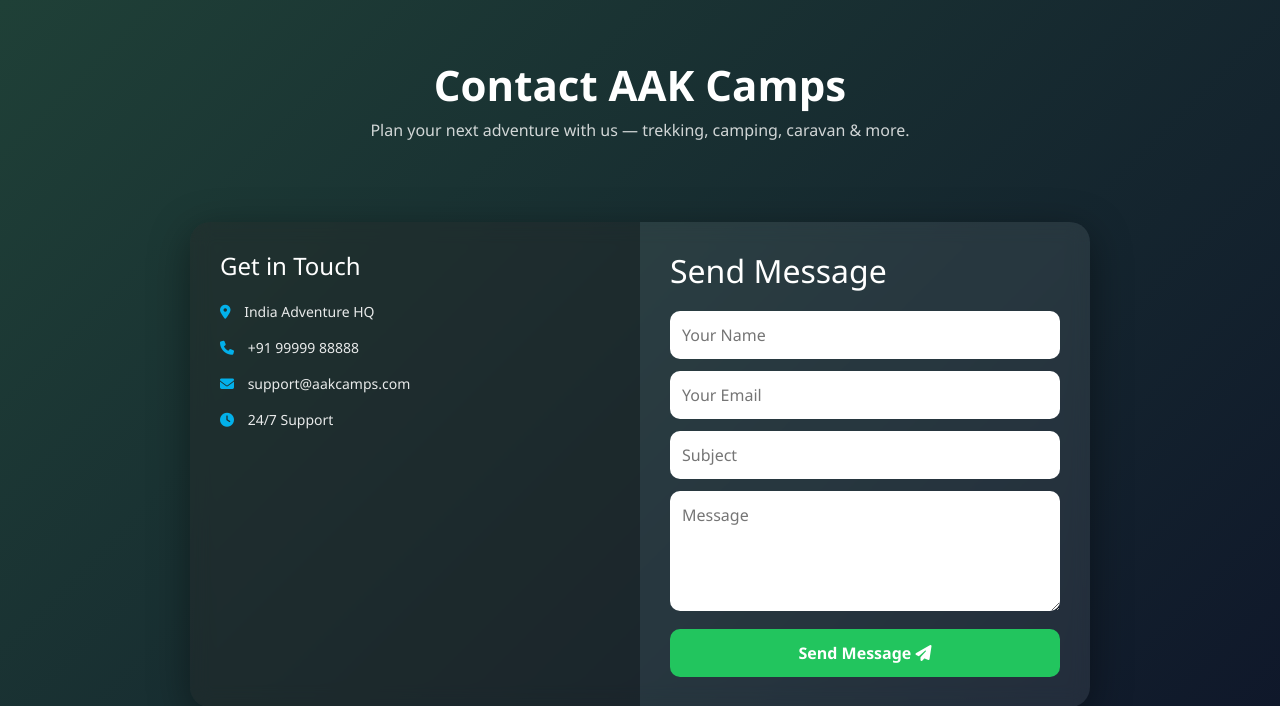
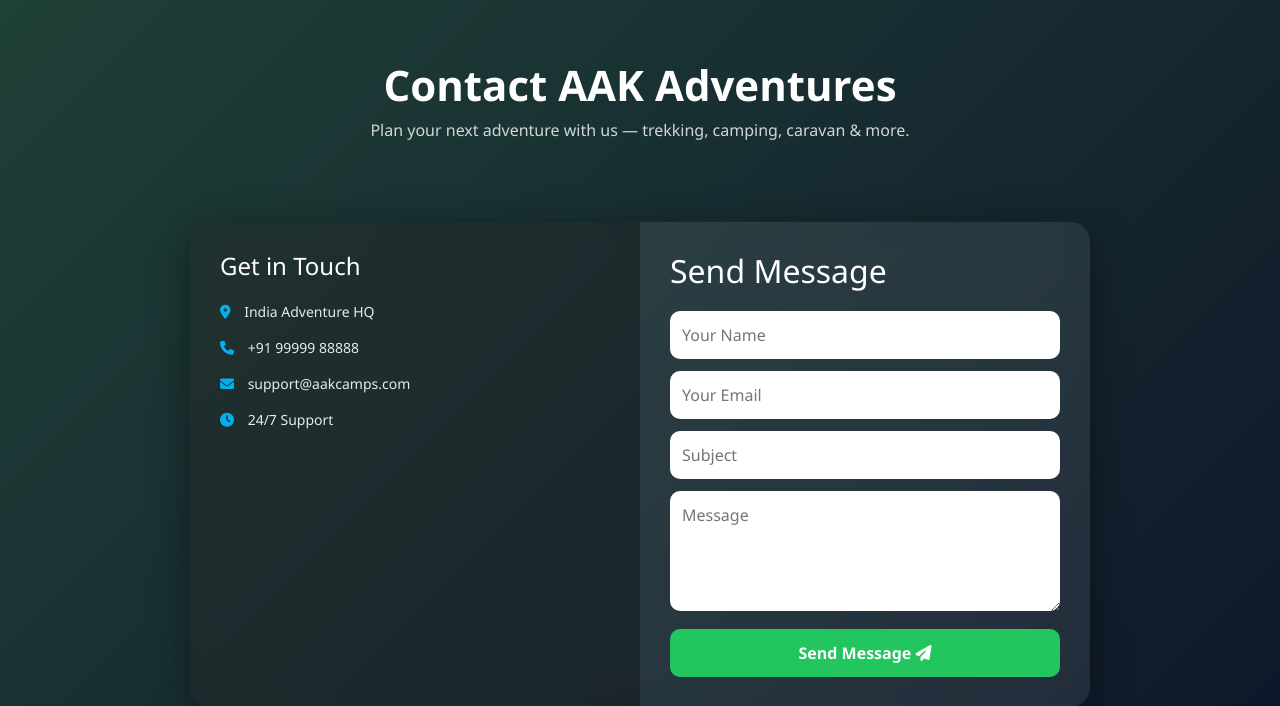
Before and after one commit to ahad24928/AAK-Adventures, a Django app: page /contact/ in a window 1280 px wide. Shown: the top 706 px of the page. Run offline with Django 5.2, Linux system fonts and the light colour scheme.

Commit message:
chnage contact to ak adventures

```diff
--- a/apps/templates/apps/contact.html
+++ b/apps/templates/apps/contact.html
@@ -185,7 +185,7 @@ body{
 
 <!-- HERO -->
 <section class="hero">
-  <h1>Contact AAK Camps</h1>
+  <h1>Contact AAK Adventures</h1>
   <p>Plan your next adventure with us — trekking, camping, caravan & more.</p>
 </section>
 
```
